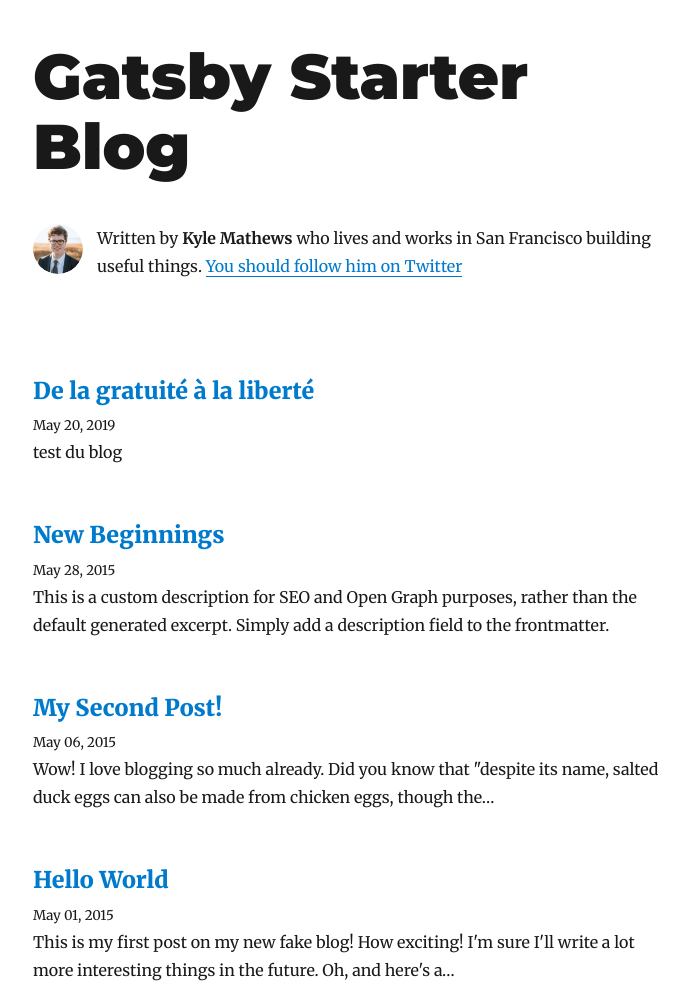
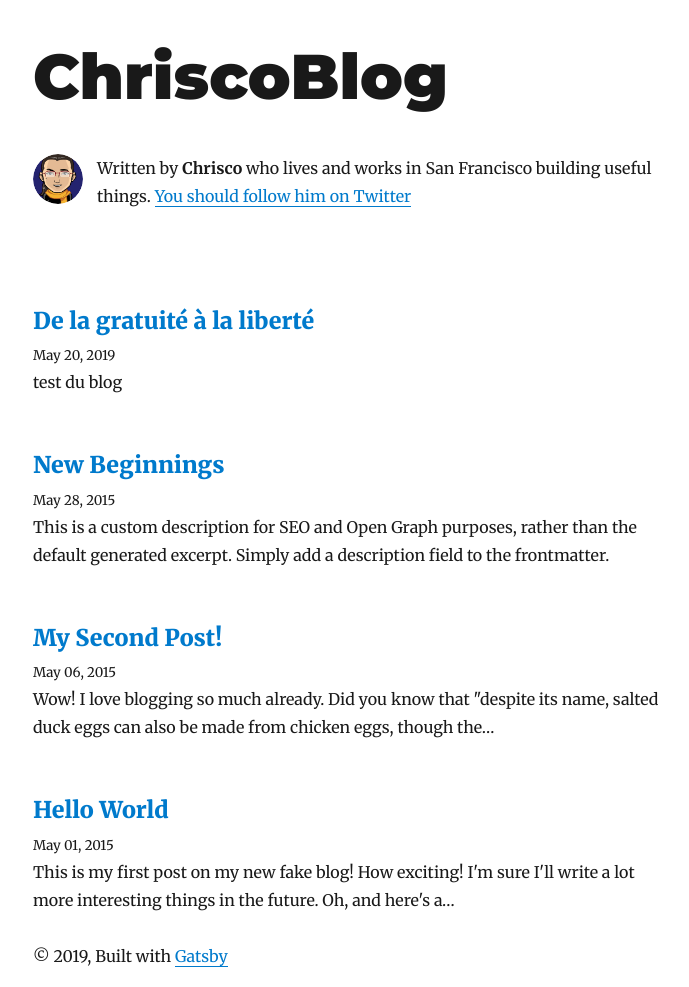
Before and after one commit to ChrisCo31/Blog, a Gatsby site: page / in a window 1280 px wide. Shown: the top 987 px of the page, without its empty margins (292-981 px from the left). Built offline with nearby package versions, Linux system fonts and the light colour scheme; Gatsby itself is replaced by a stand-in of ours; some packages are replaced by stand-ins of ours.

Commit message:
Ajout photo + changement parametre

```diff
--- a/gatsby-config.js
+++ b/gatsby-config.js
@@ -1,11 +1,11 @@
 module.exports = {
   siteMetadata: {
-    title: `Gatsby Starter Blog`,
-    author: `Kyle Mathews`,
-    description: `A starter blog demonstrating what Gatsby can do.`,
-    siteUrl: `https://gatsby-starter-blog-demo.netlify.com/`,
+    title: `ChriscoBlog`,
+    author: `Chrisco`,
+    description: `le site de l'agence digitale Promethee.`,
+    siteUrl: `https://blogchrisco.netlify.com`,
     social: {
-      twitter: `kylemathews`,
+      twitter: `chrisco`,
     },
   },
   plugins: [
--- a/src/components/bio.js
+++ b/src/components/bio.js
@@ -54,7 +54,7 @@ function Bio() {
 
 const bioQuery = graphql`
   query BioQuery {
-    avatar: file(absolutePath: { regex: "/profile-pic.jpg/" }) {
+    avatar: file(absolutePath: { regex: "/rasko31.png/" }) {
       childImageSharp {
         fixed(width: 50, height: 50) {
           ...GatsbyImageSharpFixed
```
Also changed, not shown: content/assets/rasko31.png (added).
